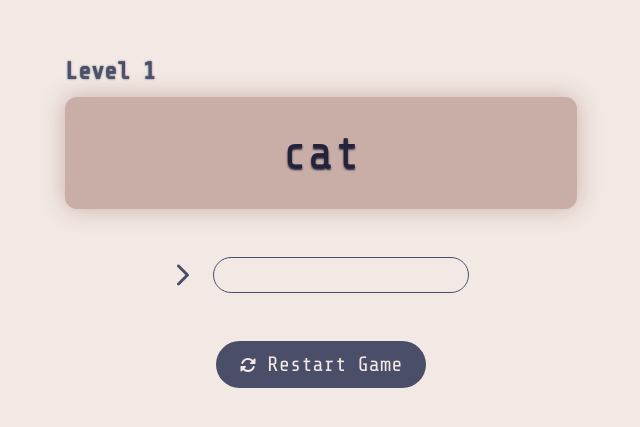
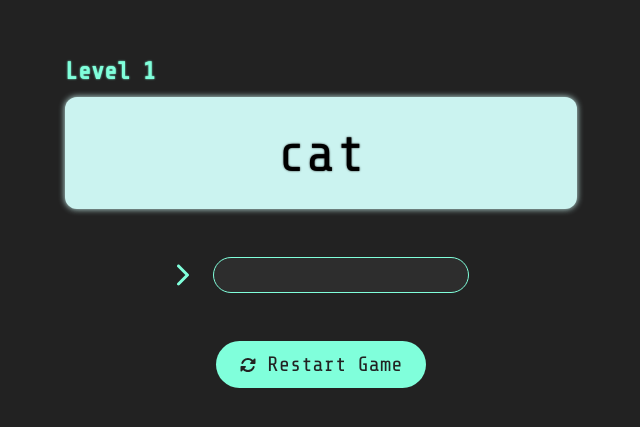
Before and after one commit to ramireznicc/typing-game, a React (Create React App) app: page /game in a window 1280 px wide. Shown: the part 177-604 px from the top of the page, without its empty margins (319-959 px from the left). Built offline with nearby package versions, Linux system fonts and the light colour scheme.

Commit message:
[ui] changing theme colors

```diff
--- a/src/components/button/styles.css
+++ b/src/components/button/styles.css
@@ -5,7 +5,7 @@
   font-size: 1.3rem;
   padding: 12px 24px;
   background-color: var(--primary-color);
-  color: var(--background-color);
+  color: var(--black);
   border: none;
   border-radius: 24px;
   transition: var(--transition);
@@ -13,19 +13,20 @@
 
 button:hover {
   background-color: var(--secondary-color);
-  color: var(--white);
   padding: 12px 48px;
+  box-shadow: var(--shadow);
+  text-shadow: var(--text-shadow);
 }
 
 button:active {
   scale: 0.9;
 }
 
+button:hover .icon-button {
+  animation: rotateIn;
+  animation-duration: 1s;
+}
+
 .icon-button {
   font-size: 1rem;
 }
-
-.icon-button:hover {
-  animation: rotateIn;
-  animation-duration: 1s;
-}
--- a/src/components/input/styles.css
+++ b/src/components/input/styles.css
@@ -19,16 +19,17 @@ input {
   border-radius: 24px;
   border: solid 1px var(--primary-color);
   transition: var(--transition);
-  background-color: var(--background-color);
+  background-color: var(--white-transparent);
+  color: var(--white);
 }
 
 input:hover {
-  border: solid 1px var(--light-color);
+  border: solid 1px var(--secondary-color);
 }
 
 input:focus {
   width: 80%;
   outline: none;
-  border: solid 1px var(--light-color);
+  border: solid 1px var(--secondary-color);
   box-shadow: var(--shadow);
 }
--- a/src/components/words-screen/styles.css
+++ b/src/components/words-screen/styles.css
@@ -17,7 +17,7 @@
   padding: 12px;
   height: 7rem;
   box-shadow: var(--shadow);
-  background-color: var(--light-color);
+  background-color: var(--secondary-color);
 }
 
 .winner {
@@ -26,9 +26,9 @@
 
 .text {
   text-align: center;
-  font-size: 3rem;
-  color: var(--secondary-color);
-  text-shadow: 0px 2px 2px var(--secondary-color);
+  font-size: 3.4rem;
+  color: var(--background-color);
+  text-shadow: var(--text-shadow);
 }
 
 button {
--- a/src/index.css
+++ b/src/index.css
@@ -6,19 +6,19 @@
 }
 
 :root {
-  --background-color: #f2e9e4;
-  --primary-color: #4a4e69;
-  --secondary-color: #22223b;
-  --light-color: #c9ada7;
-  --win-color: #80ed99;
   --white: #eee;
   --black: #222;
+  --white-transparent: rgba(255, 255, 255, 0.05);
+  --primary-color: #80ffdb;
+  --secondary-color: #cbf3f0;
+  --win-color: #80ed99;
   --transition: all 0.3s ease-in-out;
-  --shadow: 0 0 24px var(--light-color);
+  --shadow: 0 0 6px var(--secondary-color);
+  --text-shadow: 0px 0px 2px var(--black);
 }
 
 body {
-  background-color: var(--background-color);
+  background-color: var(--black);
 }
 
 .container {
```
